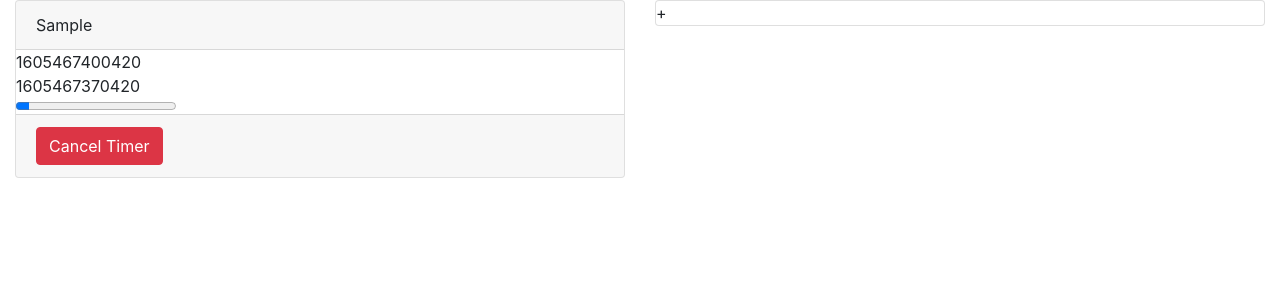
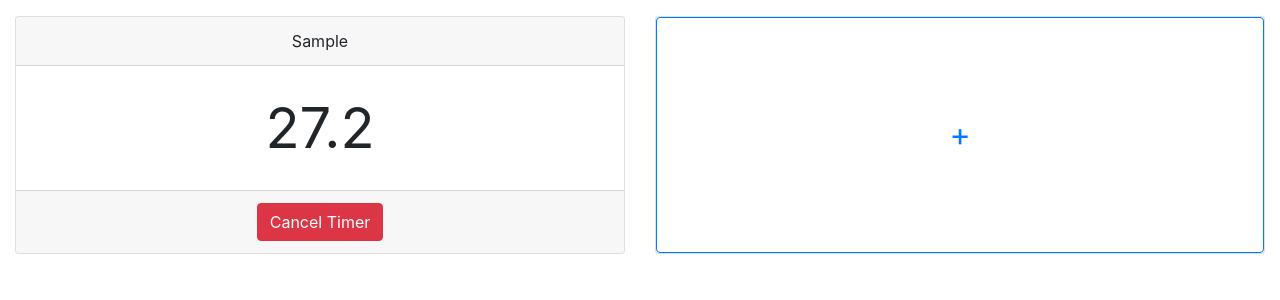
Before and after one commit to cornwallluke/kitchen-time, an Angular app: page / in a window 1280 px wide. Both pictures are taken after typing "Sample" into the empty fields and a click on the button "Add Timer". Shown: the top 300 px of the page. Built offline with nearby package versions, Linux system fonts and the light colour scheme.

Commit message:
did some shit

```diff
--- a/src/app/holder/holder.component.css
+++ b/src/app/holder/holder.component.css
@@ -0,0 +1,6 @@
+.high{
+    min-height: 200px;
+}
+.centerable{
+    align-content: center;
+}
--- a/src/app/holder/holder.component.html
+++ b/src/app/holder/holder.component.html
@@ -1,23 +1,29 @@
 <div class="row">
     <ng-container *ngFor="let t of timers | async">
-        <div class="col">
-            <div class="card">
-                <div class="card-header">
+        <div class="col high mt-3">
+            <div class="card text-center h-100" [ngClass]="{'border-danger':t.isringing(), 'border-warning':t.muted}">
+                <div class="card-header" [ngClass]="{'text-danger':t.isringing(), 'text-warning':t.muted}">
                     {{t.name}}
                 </div>
-                <span>{{t.finishtime}}</span>
-                <span>{{t.starttime}}</span>
-                <progress [max]="t.finishtime-t.starttime" [value]="(tick | async) - t.starttime"></progress>
+                <div class="card-body centerable">
+                    <div style="font-size: 3.5rem;" [ngClass]="{'text-danger':t.isringing(), 'text-warning':t.muted}">{{displayRemaining(t.finishtime-(tick | async))}}</div>
+                </div>
+                <!-- <progress [max]="t.finishtime-t.starttime" [value]="(tick | async) - t.starttime"></progress> -->
                 <div class="card-footer">
-
-                    <button type="button" class="btn btn-danger" (click)="rem(t)">{{(tick | async)>t.finishtime ? "Stop Timer":"Cancel Timer"}}</button>
+                    <!-- <button type="button" class="btn btn-primary" (click)="plusOne(t)">+1 Minute</button> -->
+                    <ng-container *ngIf="t.isringing(); else remove">
+                        <button type="button" class="btn btn-danger" (click)="mute(t)">Silence</button>
+                    </ng-container>
+                    <ng-template #remove>
+                        <button type="button" class="btn btn-danger" (click)="rem(t)">{{(tick | async)>t.finishtime ? "Stop Timer":"Cancel Timer"}}</button>
+                    </ng-template>
                 </div>
             </div>
         </div>
     </ng-container>
-    <div class="col">
-        <div class = "card addtimer" (click)="added($event)">
-            <span>+</span>
+    <div class="col high mt-3">
+        <div class = "card text-center h-100">
+            <button type="button" class="btn btn-outline-primary" (click)="added($event)" style="height:100%; width:100%; font-size: xx-large;">+</button>
         </div>
     </div>
 </div>
--- a/src/app/holder/holder.component.ts
+++ b/src/app/holder/holder.component.ts
@@ -1,6 +1,6 @@
 import { Component, OnInit } from '@angular/core';
 import {timer, TimersService} from "../timers.service";
-import {combineLatest, Observable} from "rxjs";
+import {BehaviorSubject, combineLatest, Observable} from "rxjs";
 
 @Component({
   selector: 'app-holder',
@@ -9,7 +9,7 @@ import {combineLatest, Observable} from "rxjs";
 })
 export class HolderComponent implements OnInit {
   public timers:Observable<timer[]>;
-  public tick:Observable<number>;
+  public tick:BehaviorSubject<number>;
   constructor(private timerService:TimersService) { }
 
   ngOnInit(): void {
@@ -27,4 +27,15 @@ export class HolderComponent implements OnInit {
   now():number{
     return Date.now();
   }
+  mute(tomute: timer):void{
+    tomute.mute();
+    console.log(tomute);
+  }
+  displayRemaining(rem: number){
+
+    return (rem>0?"":"-")
+            +(Math.floor(Math.abs(rem/3600000))>0?Math.floor(Math.abs(rem/3600000)).toFixed(0)+":":"")
+            +(Math.floor(Math.abs(rem/60000))>0?Math.floor(Math.abs(rem%3600000/60000)).toFixed(0).padStart((Math.floor(Math.abs(rem/3600000))>0)?2:1, "0")+":":"")
+            +(Math.abs((rem%60000/1000)).toFixed(1).padStart(4, "0"));
+  }
 }
--- a/src/app/timers.service.ts
+++ b/src/app/timers.service.ts
@@ -6,6 +6,47 @@ export class timer{
   starttime: number;
   finishtime: number;
   name: String;
+  muted: boolean = false;
+  constructor(starttime, finishtime, name, muted){
+    this.starttime = starttime;
+    this.finishtime = finishtime;
+    this.name = name;
+    this.muted = muted;
+  }
+  public isringing(time:number|undefined = undefined):boolean{
+    console.log((time?time:Date.now())>this.finishtime && !this.muted)
+    return (time?time:Date.now())>this.finishtime && !this.muted;
+  }
+  public mute(){
+    this.muted = true;
+  }
+}
+
+export class audio{
+  private toner: HTMLAudioElement;
+  public ringing: number;
+  private wasringing: boolean;
+
+  constructor(url: string){
+    this.toner = new Audio(url);
+    this.toner.load();
+    this.ringing = 0;
+    this.wasringing = false;
+  }
+  ring(num:number|undefined = undefined){
+    this.ringing = num!==undefined?num:this.ringing;
+    console.log(this.ringing);
+    if(this.ringing && !this.wasringing){
+      this.toner.play();
+      this.wasringing = true;
+    }
+    if(this.ringing<1){
+      this.wasringing = false
+      this.toner.pause();
+      this.toner.load();
+      // this.toner.fastSeek(0);
+    }
+  }
 }
 
 @Injectable({
@@ -13,25 +54,33 @@ export class timer{
 })
 export class TimersService {
   private timers:BehaviorSubject<timer[]>;
-  private tick:Subject<number>;
+  private tick:BehaviorSubject<number>;
   private adding:BehaviorSubject<boolean>;
+  private ringer:audio;
 
   constructor() {
     this.timers = new BehaviorSubject<timer[]>([]);
     this.adding = new BehaviorSubject<boolean>(false);
-    this.tick = new Subject<number>();
+    this.tick = new BehaviorSubject<number>(Date.now());
     setInterval(()=>{
       this.tick.next(Date.now())
-    }, 1000);
+    }, 100);
+
+    this.ringer = new audio("../assets/beep.mp3");
+
+    this.tick.subscribe((time)=>{
+      this.ringer.ring(this.timers.value.reduce((acc, val)=>{
+        return acc+(val.isringing(time)?1:0)
+      }, 0));
+    });
   }
-  ngDest
   getTimers(): Observable<timer[]>{
     return this.timers;
   }
   getAdding(): Observable<boolean>{
     return this.adding;
   }
-  getTick(){
+  getTick(): BehaviorSubject<number>{
     return this.tick;
   }
   addTimer(): void{
@@ -40,7 +89,7 @@ export class TimersService {
   }
   newTimer(start:number, end:number, name: String): void{
     console.log(this.timers);
-    this.timers.value.push({starttime:start, finishtime:end, name:name});
+    this.timers.value.push(new timer(start, end, name, false));
 
     this.adding.next(false);
 
```
Also changed, not shown: 1 other file (tests, documents, lock files or other folders).
